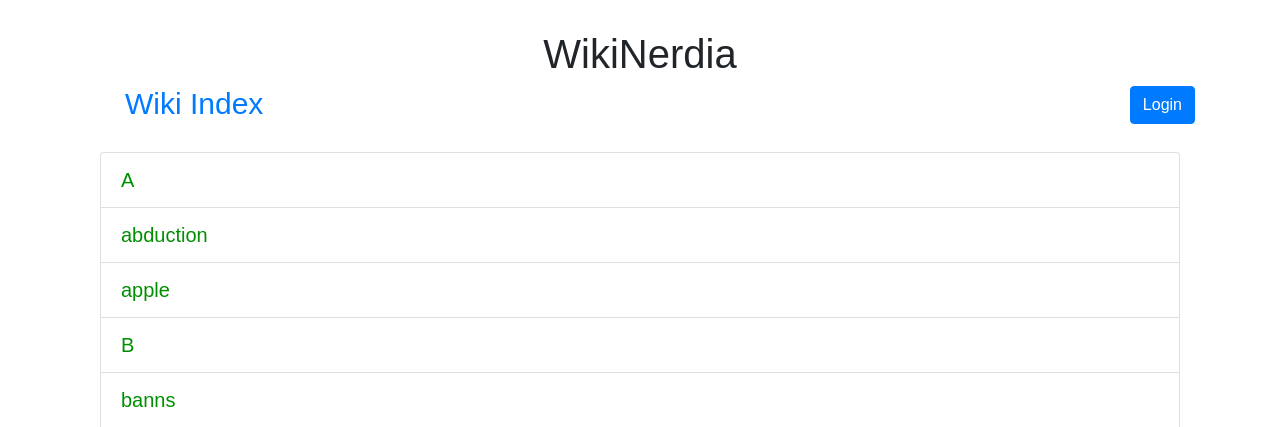
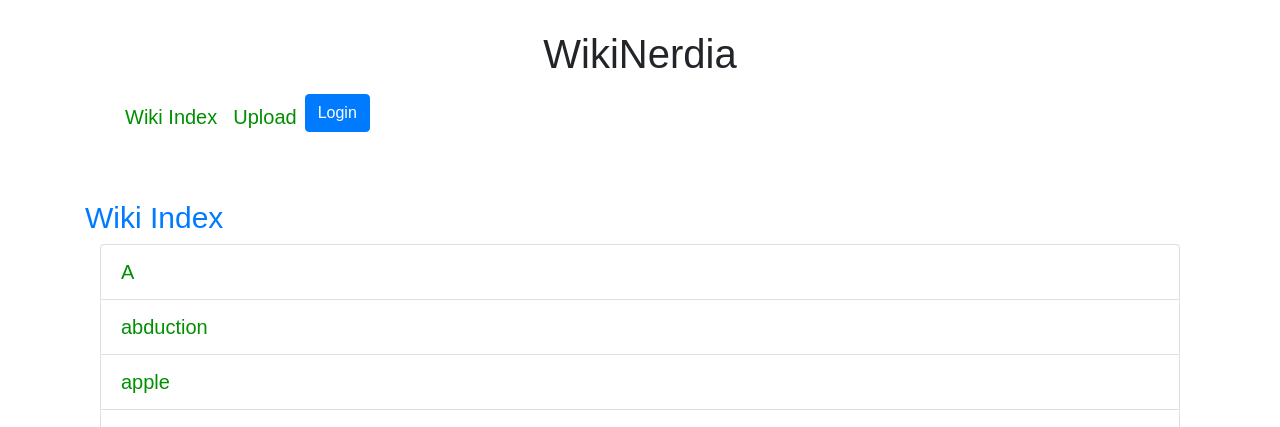
Before and after one commit to NathanMace7/wiki2, a Django app: page /wiki/ in a window 1280 px wide. Shown: the top 427 px of the page. Run offline with Django 3.2, Linux system fonts and the light colour scheme; data comes from the database, SQL or seed files in the repository; both versions use the stored data as it was after the commit; some libraries are stand-ins or nearby versions; some web fonts are replaced.

Commit message:
Added Navbar

```diff
--- a/mysite/wiki/templates/wiki/index.html
+++ b/mysite/wiki/templates/wiki/index.html
@@ -5,11 +5,22 @@
 {% block content %}
 {% block contentTitle %}
 
-<ul class="flex-container">
-    <li>
-        <h2 class="text-primary" style="font-size: 30px;">Wiki Index</h2>
+<nav class="navbar navbar-expand-lg navbar-light-blue bg-light-blue">
+    <a class="navbar-brand"></a>
+    <button class="navbar-toggler" type="button" data-toggle="collapse" data-target="#navbarSupportedContent"
+        aria-controls="navbarSupportedContent" aria-expanded="false" aria-label="Toggle navigation">
+        <span class="navbar-toggler-icon"></span>
+    </button>
+
+    <div class="collapse navbar-collapse" id="navbarSupportedContent">
+        <ul class="navbar-nav mr-auto">
+            <li class="nav-item active">
+                <a class="nav-link" href="{% url 'wiki:index' %}">Wiki Index<span class="sr-only">(current)</span></a>
             </li>
-    <ul class="flex-container">
+            <li class="nav-item active">
+                <a class="nav-link" href="{% url 'wiki:upload_page' %}">Upload<span class="sr-only">(current)</span></a>
+            </li>
+            <br>
             <li>
                 <!--Login / Logout Button-->
                 <!--Log out-->
@@ -21,7 +32,12 @@
                 {% endif %}
             </li>
         </ul>
-</ul>
+    </div>
+</nav>
+
+<br>
+
+<h2 class="text-primary" style="font-size: 30px;">Wiki Index</h2>
 
 <!--Back To Top Button Style-->
 <style>
```
Also changed, not shown: mysite/wiki/templates/wiki/upload.html (+22 -8 lines), mysite/db.sqlite3. Lines whose indentation alone changed are shown as unchanged.
